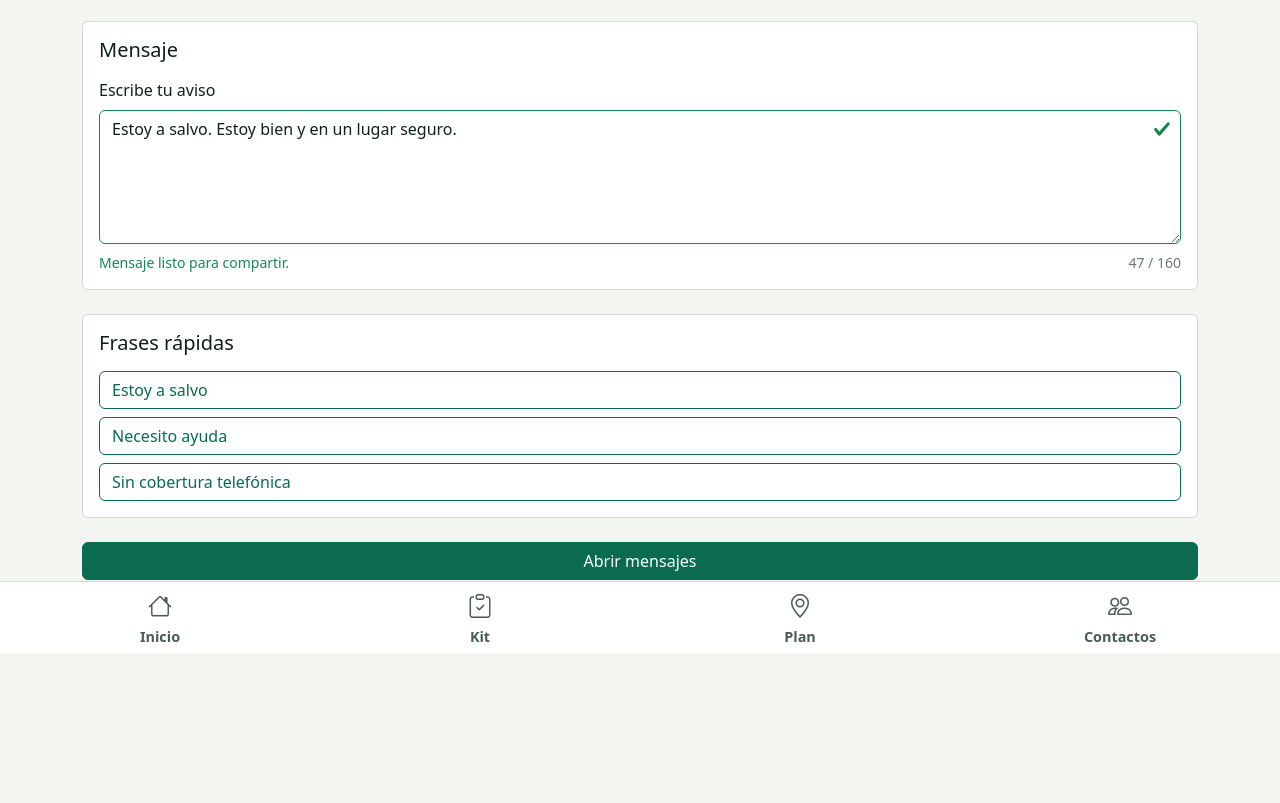
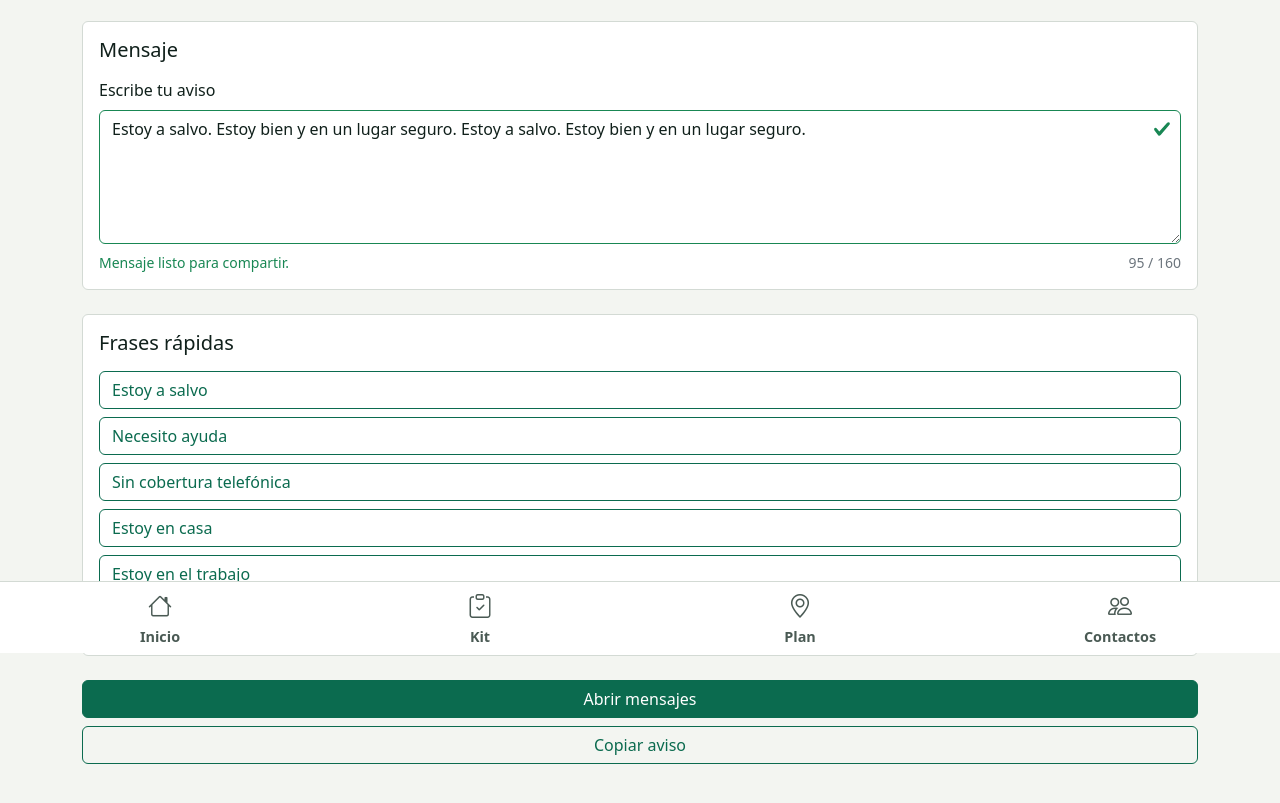
Before and after one commit to sebastiangatica-pro/A-salvo, a plain HTML site: page mi_aviso.html in a window 1280 px wide. Both pictures are taken after a click on the button "Estoy a salvo". Shown: the part 147-950 px from the top of the page. Before the commit the page ends 893 px from the top, so only its background shows below. Drawn offline with nearby package versions, Linux system fonts and the light colour scheme.

Commit message:
Se agregan frases rápidas y acumulables en Mi aviso

```diff
--- a/js/script.js
+++ b/js/script.js
@@ -186,7 +186,16 @@ function iniciarAviso() {
 
   frasesRapidas.forEach((boton) => {
     boton.addEventListener('click', () => {
-      mensaje.value = boton.dataset.avisoFrase;
+      const mensajeActual = mensaje.value.trim();
+      const separador = mensajeActual ? ' ' : '';
+      const mensajeNuevo = `${mensajeActual}${separador}${boton.dataset.avisoFrase}`;
+
+      if (mensajeNuevo.length > AVISO_LARGO_MAXIMO) {
+        mostrarEstado(estado, `No se agregó la frase: el mensaje no puede superar ${AVISO_LARGO_MAXIMO} caracteres.`, true);
+        return;
+      }
+
+      mensaje.value = mensajeNuevo;
       mensaje.dispatchEvent(new Event('input'));
     });
   });
--- a/mi_aviso.html
+++ b/mi_aviso.html
@@ -53,6 +53,15 @@
             <button type="button" class="btn btn-outline-primary text-start" data-aviso-frase="Estoy bien, pero no puedo comunicarme por teléfono.">
               Sin cobertura telefónica
             </button>
+            <button type="button" class="btn btn-outline-primary text-start" data-aviso-frase="Estoy en casa">
+              Estoy en casa
+            </button>
+            <button type="button" class="btn btn-outline-primary text-start" data-aviso-frase="Estoy en el trabajo">
+              Estoy en el trabajo
+            </button>
+            <button type="button" class="btn btn-outline-primary text-start" data-aviso-frase="Voy al punto de encuentro">
+              Voy al punto de encuentro
+            </button>
           </div>
         </div>
       </section>
```
